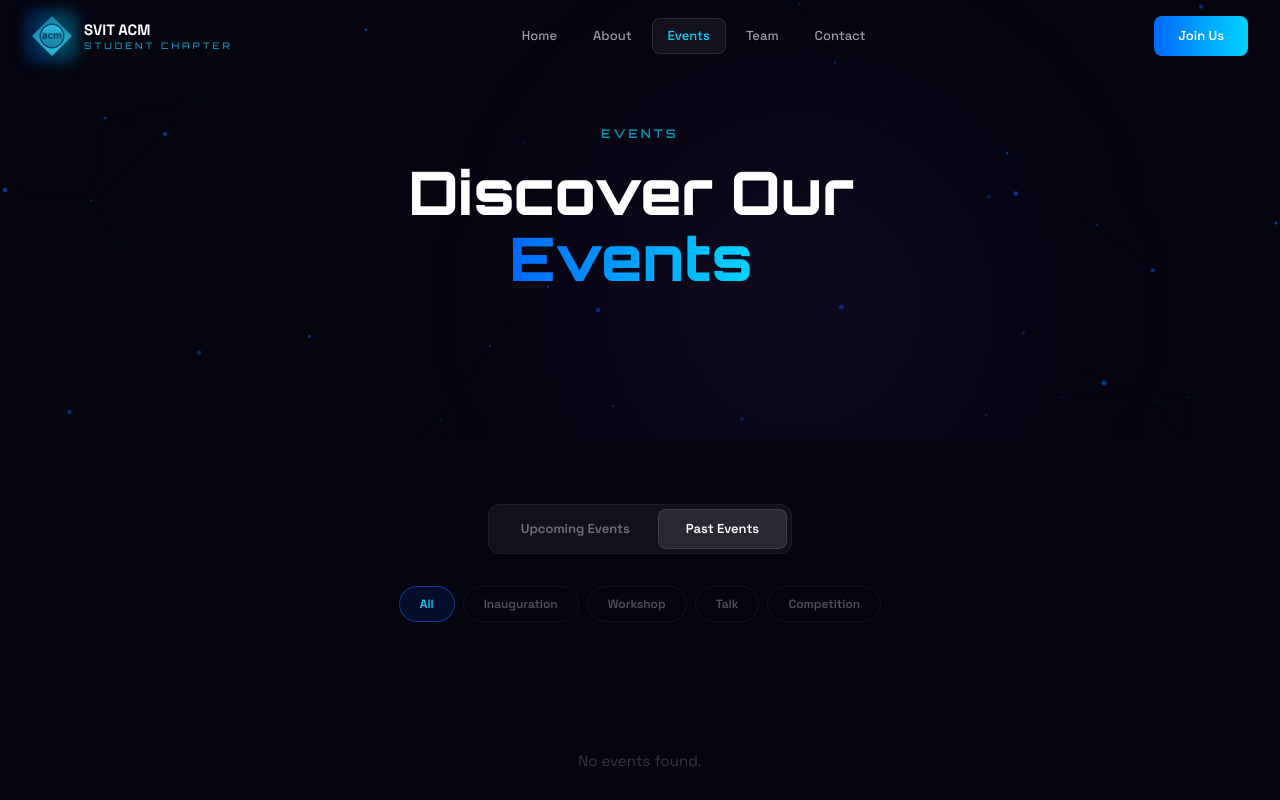
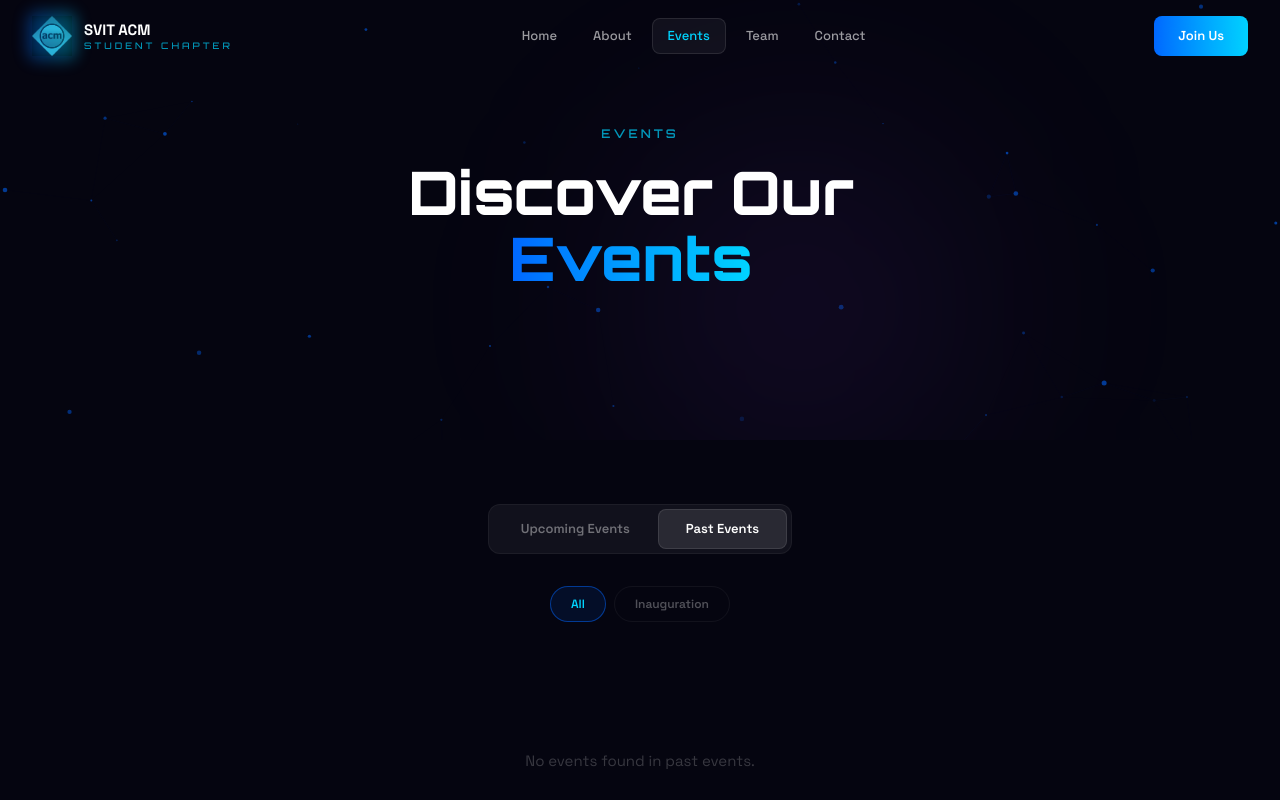
Before and after one commit to varun9525/ACM, a React (Vite) app: page /events in a window 1280 px wide. Both pictures are taken after a click on the button "Past Events". Shown: the top 800 px of the page. Built offline with nearby package versions, Linux system fonts and the light colour scheme.

Commit message:
Update events page with upcoming/past tabs and single inauguration event

```diff
--- a/src/app/components/Events.tsx
+++ b/src/app/components/Events.tsx
@@ -8,12 +8,10 @@ import ParticleField from "./ParticleField";
 
 const svitCampus = new URL("../../assets/38cc7112b553bd6144b9a84e15b6b77217b38a0c.png", import.meta.url).href;
 
-const categories = ["All", "Inauguration", "Workshop", "Talk", "Competition"];
+const categories = ["All", "Inauguration"];
 
 const events = [
   { id: 1, title: "Inauguration Ceremony", date: "Apr 02, 2026", time: "10 AM - 1 PM", location: "SVIT Auditorium", category: "Inauguration", desc: "Grand inauguration of SVIT ACM Student Chapter. Join us for the official launch with keynote speeches, chapter introduction, and networking.", upcoming: true, img: svitCampus, color: "from-blue-500 to-cyan-400" },
-  { id: 2, title: "Web Dev Workshop", date: "Apr 20, 2026", time: "10 AM - 4 PM", location: "Lab 3, IT Dept", category: "Workshop", desc: "Hands-on workshop on modern web development with React.", upcoming: true, img: "https://images.unsplash.com/photo-1689236673934-66f8e9d9279b?crop=entropy&cs=tinysrgb&fit=max&fm=jpg&ixid=M3w3Nzg4Nzd8MHwxfHNlYXJjaHwxfHx3b3Jrc2hvcCUyMHByb2dyYW1taW5nJTIwbGFwdG9wfGVufDF8fHx8MTc3NDY4OTAxNnww&ixlib=rb-4.1.0&q=80&w=1080&utm_source=figma&utm_medium=referral", color: "from-purple-500 to-pink-500" },
-  { id: 3, title: "DSA Bootcamp", date: "May 10, 2026", time: "9 AM - 5 PM", location: "Lab 1, CS Dept", category: "Workshop", desc: "Intensive bootcamp covering essential data structures and algorithms.", upcoming: true, img: "https://images.unsplash.com/photo-1719845853806-1c54b0ed37c5?crop=entropy&cs=tinysrgb&fit=max&fm=jpg&ixid=M3w3Nzg4Nzd8MHwxfHNlYXJjaHwxfHxjb2RpbmclMjB3b3Jrc2hvcCUyMGNsYXNzcm9vbXxlbnwxfHx8fDE3NzQ2ODkwMTd8MA&ixlib=rb-4.1.0&q=80&w=1080&utm_source=figma&utm_medium=referral", color: "from-emerald-500 to-teal-400" },
 ];
 
 export default function Events() {
@@ -76,7 +74,7 @@ export default function Events() {
           <AnimatePresence mode="wait">
             {filtered.length === 0 ? (
               <motion.div key="empty" initial={{ opacity: 0 }} animate={{ opacity: 1 }} exit={{ opacity: 0 }} className="text-center py-20 text-white/20" style={{ fontSize: 15 }}>
-                No events found.
+                {tab === "past" ? "No events found in past events." : "No upcoming events right now."}
               </motion.div>
             ) : (
               <motion.div key={tab + filter} initial={{ opacity: 0, y: 20 }} animate={{ opacity: 1, y: 0 }} exit={{ opacity: 0, y: -20 }} className="grid md:grid-cols-2 lg:grid-cols-3 gap-5">
```
